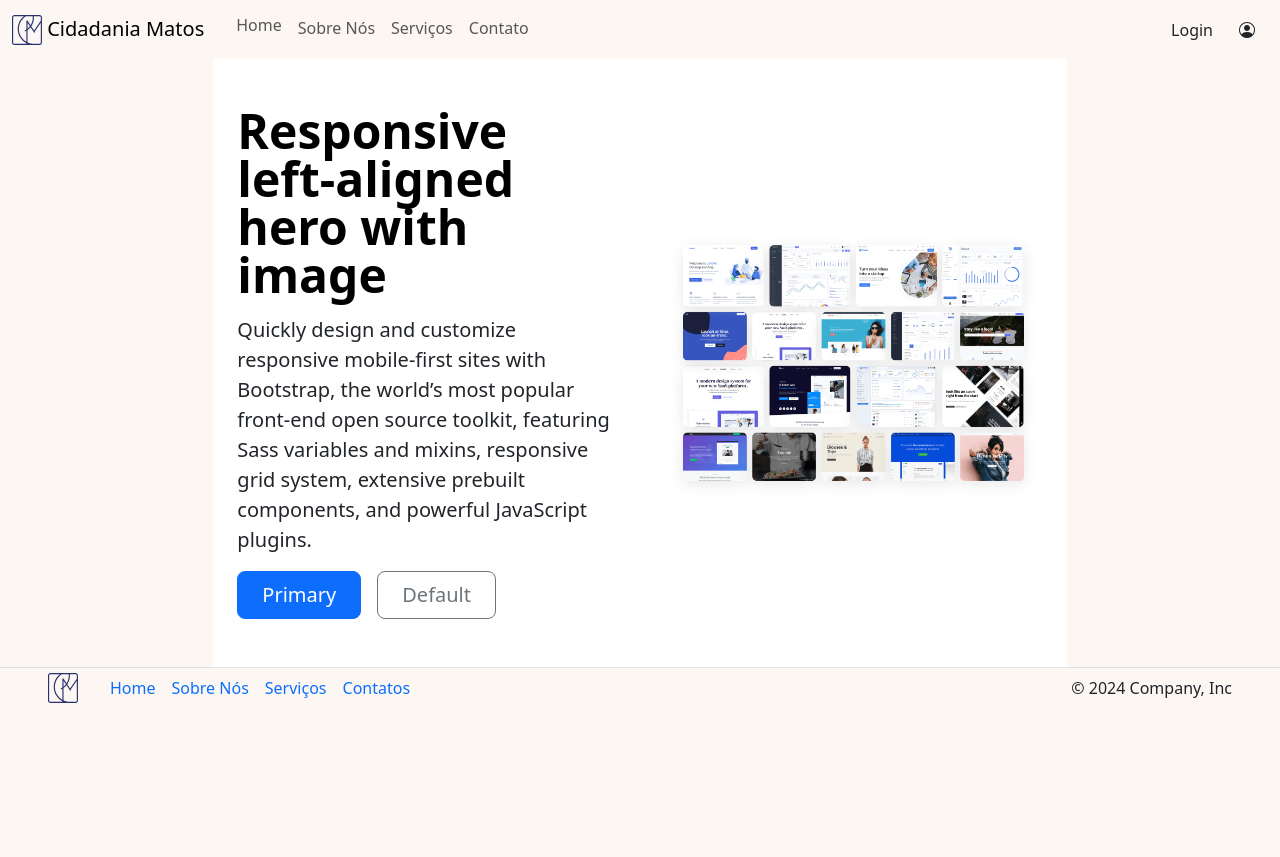
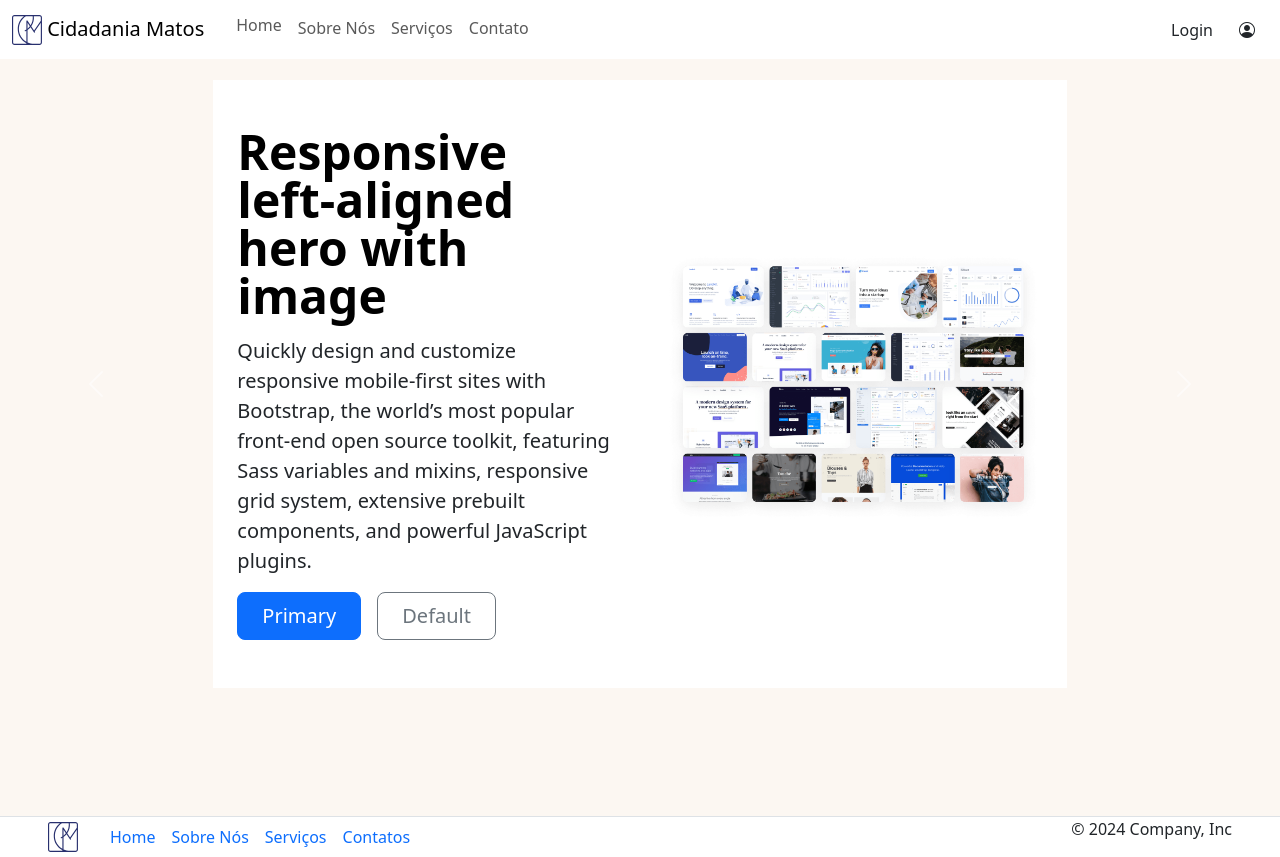
Before and after one commit to gabriellaRezende/livingInTheWorld, a PHP site: page /about.php in a window 1280 px wide. Before the commit the page ends 703 px from the top, so only its background shows below. Run offline with PHP 8.4, Linux system fonts and the light colour scheme.

Commit message:
distribuição de espaço

```diff
--- a/about.php
+++ b/about.php
@@ -15,15 +15,28 @@
         filter: drop-shadow(0.35rem 0.35rem 0.4rem rgb(0,0,0,0.5));
     };
 
+    .card-prof{
+        width: ;
+    }
+
+    .mg-infos{
+        margin-top: 80px;
+        margin-bottom: 80px;
+    }
     </style>
 </head>
 
 
 
-<body>
+<body class="vh-100 d-flex flex-column justify-content-between align-itens-center">
+
+<div>
     <!-- header -->
     <?php include "header.php"; ?>
+</div>
 
+
+    <div class="mg-infos">
     <div id="carouselExample" class="carousel slide">
         <div class="carousel-inner">
             <div class="carousel-item active">
@@ -44,9 +57,9 @@
                 </div>
             </div>
             <div class="carousel-item ">
-                <div class="container col-lg-8 px-4" style="background-color: var(--cor-Bgcomponente);">
-                    <div class="row flex-lg-row-reverse align-items-center g-5 py-5">
-                        <div class="col-12 col-lg-6 p-0">
+                <div class="container col-lg-8 px-4 rounded-2 card-prof" style="background-color: var(--cor-Bgcomponente);">
+                    <div class="row flex-lg-row-reverse align-items-center">
+                        <div class="col-12 col-lg-6 pt-3">
                             <img src="./images/Irmã_nova_matos-removebgrop.png" class="d-block mx-lg-auto img-fluid prof-img" alt="Bootstrap Themes" width="700" height="500" loading="lazy">
                         </div>
                         <div class="col-lg-6">
@@ -71,9 +84,15 @@
             <span class="visually-hidden">Next</span>
         </button>
 
+    </div>
+    </div>
 
-        <!-- Footer -->
+
+<div>
+    <!-- Footer -->
         <?php include "footer.php"; ?>
+</div>
+
 
         <script src="https://cdn.jsdelivr.net/npm/bootstrap@5.3.3/dist/js/bootstrap.bundle.min.js" integrity="sha384-YvpcrYf0tY3lHB60NNkmXc5s9fDVZLESaAA55NDzOxhy9GkcIdslK1eN7N6jIeHz" crossorigin="anonymous"></script>
 </body>
--- a/footer.php
+++ b/footer.php
@@ -1,7 +1,7 @@
 
 
-  <footer class="d-flex justify-content align-items-center border-top ">
-    <div class="d-flex justify-content-between align-items-center w-100 flex-wrap  ms-5 me-5">
+  <footer class="d-flex justify-content align-items-center border-top mt-5 " style="background-color: var(--cor-Bgcomponente)";>
+    <div class="d-flex justify-content-between align-items-center w-100 flex-wrap  ms-5 me-0">
         <a class="navbar-brand me-4" href="#">
             <img src="./images/logo CR.svg" alt="Cidadania Matos" width="30" height="30">
         </a>
@@ -11,8 +11,7 @@
             <li class="nav-item"><a href="#" class="nav-link px-2">Serviços</a></li>
             <li class="nav-item"><a href="#" class="nav-link px-2">Contatos</a></li>
         </ul>
-        <p class="mb-0 ">&copy; 2024 Company, Inc</p>
+        <p class="me-5 "> &copy; 2024 Company, Inc</p>
     </div>
 
   </footer>
-</div>
--- a/header.php
+++ b/header.php
@@ -2,7 +2,7 @@
 
 
 
-<nav class="navbar navbar-expand-lg">
+<nav class="navbar navbar-expand-lg fixed-top mb-5" style="background-color: var(--cor-Bgcomponente)";>
   <div class="container-fluid" style="">
     <a class="navbar-brand me-4" href="#">
       <img src="./images/logo CR.svg" alt="Cidadania Matos" width="30" height="30">
```
